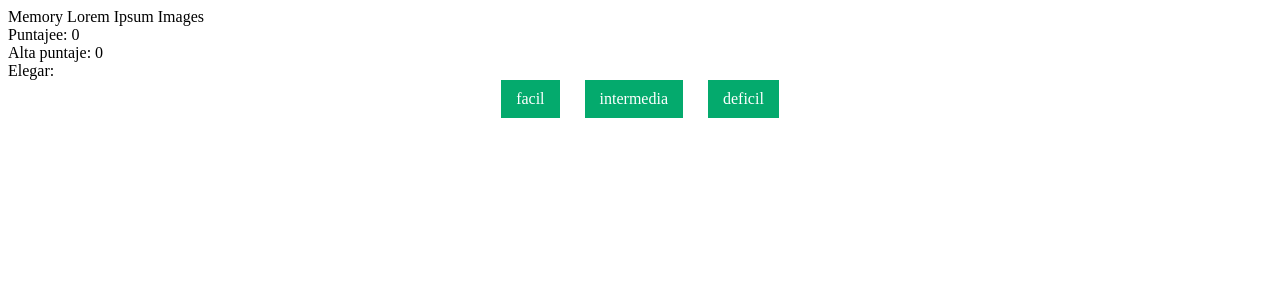
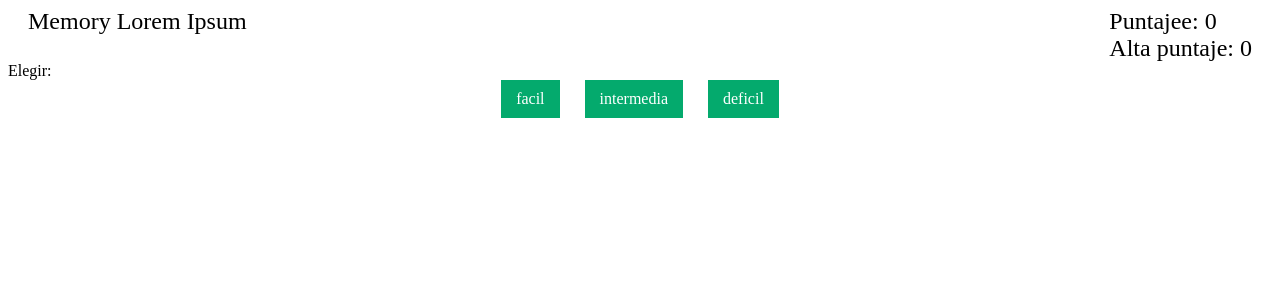
Before and after one commit to vivilover/memory_game_5, a React (Vite) app: page / in a window 1280 px wide. Shown: the top 300 px of the page. Built offline with nearby package versions, Linux system fonts and the light colour scheme.

Commit message:
Minor changes to UI for header

```diff
--- a/src/components/Header.jsx
+++ b/src/components/Header.jsx
@@ -1,13 +1,27 @@
-// import { useState } from 'react';
+import styled from 'styled-components';
+
+const HeaderWrapper = styled.header`
+  padding: 0 20px;
+  display: flex;
+  justify-content: space-between;
+  font-size: 1.5em;
+`
+
+const ScoreContainer = styled.div`
+  display: flex;
+  flex-direction: column;
+`
+
 
 const Header = ({ currScore, highScore }) => {
-
   return (
-    <header>
-      <div>Memory Lorem Ipsum Images</div>
-      <div>Puntajee: {currScore}</div>
-      <div>Alta puntaje: {highScore}</div>
-    </header>
+    <HeaderWrapper>
+      <div>Memory Lorem Ipsum</div>
+      <ScoreContainer>
+        <div>Puntajee: {currScore}</div>
+        <div>Alta puntaje: {highScore}</div>
+      </ScoreContainer>
+    </HeaderWrapper>
   );
 }
 
--- a/src/components/Welcome.jsx
+++ b/src/components/Welcome.jsx
@@ -19,7 +19,7 @@ const Button = styled.div`
 const Welcome = ({ handleStateChange }) => {
   return (
     <>
-      <div>Elegar:</div>
+      <div>Elegir:</div>
       <Wrapper>
         <Button onClick={() => handleStateChange("facil")}>
           facil
```
